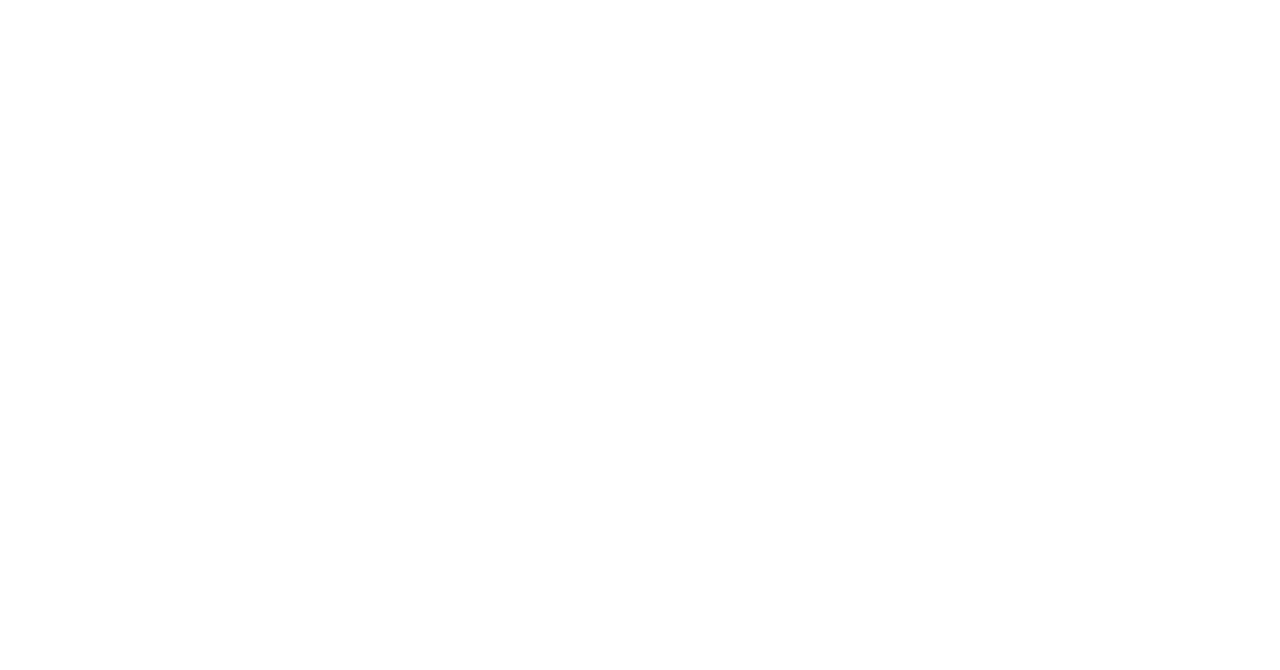
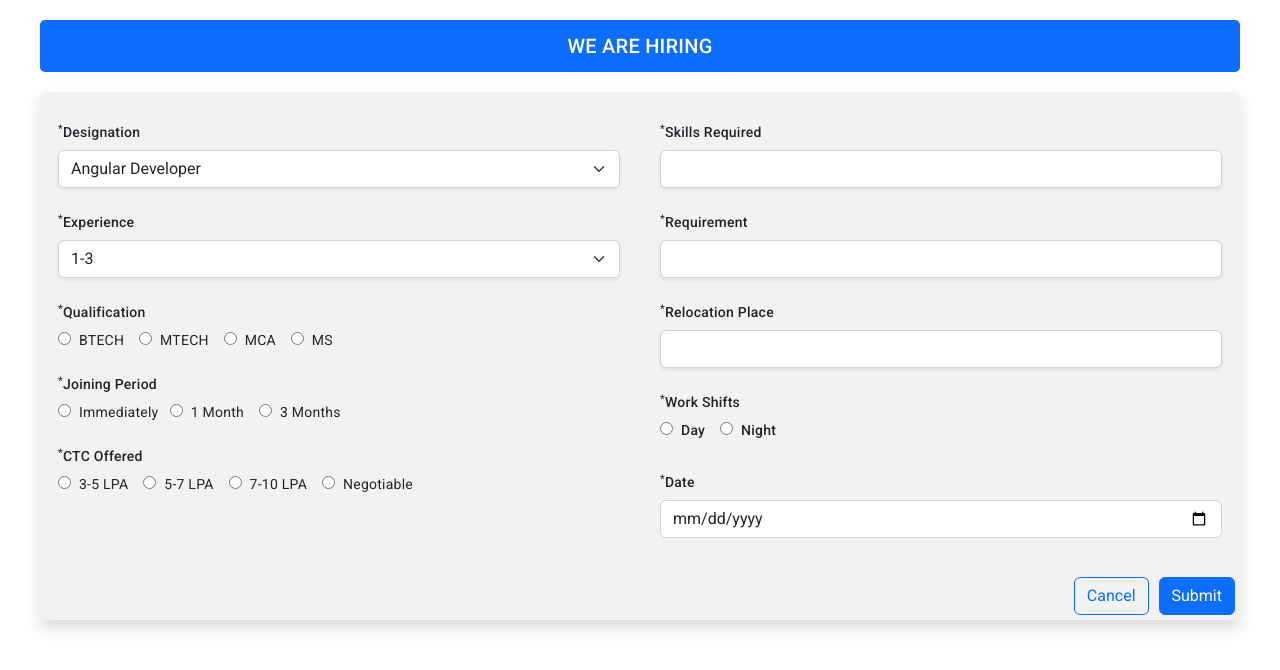
Before and after one commit to mani-tammina/IRP, an Angular app: page /jobcreate in a window 1280 px wide. Shown: the top 670 px of the page. Built offline with nearby package versions, Linux system fonts and the light colour scheme.

Commit message:
applyjobs form is done

```diff
--- a/src/app/applyjob/applyjob.component.html
+++ b/src/app/applyjob/applyjob.component.html
@@ -1 +1,30 @@
-<p>Apply Job</p>
+<section>
+    <form action="" class="card shadow">
+            <div class="row main">
+                <div class="col-4">
+                    <label class="form-label"><sup>*</sup>Firstname</label>
+                    <input type="text" class="form-control shadow-sm">
+                </div>
+                <div class="col-4">
+                    <label class="form-label"><sup>*</sup>Middlename</label>
+                    <input type="text" class="form-control shadow-sm">
+                </div>
+                <div class="col-4">
+                    <label class="form-label"><sup>*</sup>Lastname</label>
+                    <input type="text" class="form-control shadow-sm">
+                </div>
+            </div>
+            <div class="row">
+                <label for="" class="form-label"><sup>*</sup>Address</label>
+                <div class="col-6">
+                    <input type="text" class="form-control shadow-sm">
+                </div>
+                <div class="col-6">
+                    <input type="text" class="form-control shadow-sm">
+                </div>
+            </div>
+            <div class="row">
+
+            </div>
+    </form>
+</section>
--- a/src/app/applyjob/applyjob.component.scss
+++ b/src/app/applyjob/applyjob.component.scss
@@ -1,123 +1,12 @@
-.main {
+.card{
+    width: 50%;
+    margin: auto;
     background-color: #f3f3fe;
-
-    .form {
-        background-color: #ffffff;
-        width: 55%;
-        margin: auto;
-        border-radius: 10px;
-        padding: 0 50px;
-
-        h2 {
-            padding: 14px 0 34px 0;
-        }
-
-        .header-small {
-
-            .sub-heading {
-                h4 {
-                    font-size: 1.5rem;
-                }
-
-                border-bottom: 1px solid #d0d0d7;
-                padding-bottom: 16px;
-                margin-bottom: 3rem;
-            }
-
-
-        }
+    border:none;
+    padding: 10px;
+    .main {
+        display: flex;
+        align-items: center;
+        justify-content: center;
     }
 }
-
-.input-styles {
-    font-size: 1em;
-    border-radius: 5px;
-    border: 1px #d0d0d7;
-    border-style: solid;
-    width: 100%;
-    height: 40px;
-    padding-right: 0;
-}
-
-.drop-down {
-    height: 40px;
-    border-radius: 5px;
-    border: 1px #d0d0d7;
-    border-style: solid;
-    width: 100%;
-}
-
-.sun-width {
-    width: 48%;
-}
-
-.radio-styles {
-    width: 15px;
-    height: 15px;
-}
-
-.school-block {
-    border-bottom: 1px solid;
-    padding-bottom: 2rem;
-}
-.address-grid{
-    display: grid;
-    grid-template-columns: 20% 80%;
-}
-.address-section{
-    display: flex;
-    align-items: center;
-    justify-content: center;
-}
-.abcd{
-    display: grid;
-    grid-template-columns: 50% 50%;
-
-    mat-form-field{
-        margin: 5px;
-    }
-}
-.contact-grid{
-    display: grid;
-    grid-template-columns: 50% 50%;
-
-    mat-form-field{
-        margin: 5px;
-    }
-}
-.dob-grid{
-    display: grid;
-    align-items: center;
-    grid-template-columns: 50% 50%;
-    .text{
-        margin-left: 10px;
-    }
-}
-.education-grid{
-    display: grid;
-    align-items: center;
-    grid-template-columns: 50% 50%;
-
-    mat-form-field{
-        margin: 5px;
-    }
-    .text{
-        margin-left: 10px;
-    }
-}
-.employement-grid{
-    display: grid;
-    grid-template-columns: 50% 50%;
-
-    mat-form-field{
-        margin: 5px;
-    }
-}
-.references-grid{
-    display: grid;
-    grid-template-columns: 50% 50%;
-
-    mat-form-field{
-        margin: 5px;
-    }
-}
--- a/src/app/jobcreate/jobcreate.component.html
+++ b/src/app/jobcreate/jobcreate.component.html
@@ -1,77 +1,123 @@
-<!-- <section class="">
-    <h2>We are Hiring</h2>
-    <form action="">
-        <div class="abcd">
-            <div class="form-section">
-                <mat-form-field>
-                    <mat-label>Designation</mat-label>
-                    <mat-select matNativeControl required>
-                        <mat-option value="Angular Developer">Angular Developer</mat-option>
-                        <mat-option value="UI/UX Developer">UI/UX Developer</mat-option>
-                        <mat-option value="Appian Developer">Appian Developer</mat-option>
-                        <mat-option value="Mendix Developer">Mendix Developer</mat-option>
-                        <mat-option value="QA Engineer">QA Engineer</mat-option>
-                    </mat-select>
-                </mat-form-field>
-                <mat-form-field>
-                    <mat-label>Experience</mat-label>
-                    <mat-select matNativeControl required>
-                        <mat-option value="1-3">1-3</mat-option>
-                        <mat-option value="3-5">3-5</mat-option>
-                        <mat-option value="5-8">5-8</mat-option>
-                        <mat-option value="8+">8+</mat-option>
-                    </mat-select>
-                </mat-form-field>
-                <mat-label class="text">*Qualification</mat-label>
-                <mat-radio-group aria-label="Select an option">
-                    <mat-radio-button value="1">BTECH</mat-radio-button>
-                    <mat-radio-button value="2">MTECH</mat-radio-button>
-                    <mat-radio-button value="3">MCA</mat-radio-button>
-                    <mat-radio-button value="4">MS</mat-radio-button>
-                </mat-radio-group>
-                <mat-label class="text">*Joining Period</mat-label>
-                <mat-radio-group aria-label="Select an option">
-                    <mat-radio-button value="1">Immediately</mat-radio-button>
-                    <mat-radio-button value="2">1 Month</mat-radio-button>
-                    <mat-radio-button value="3">3 Month</mat-radio-button>
-                </mat-radio-group>
-                <mat-label class="text">*CTC Offered</mat-label>
-                <mat-radio-group aria-label="Select an option">
-                    <mat-radio-button value="1">3-5 LPA</mat-radio-button>
-                    <mat-radio-button value="2">5-7 LPA</mat-radio-button>
-                    <mat-radio-button value="3">7-10 LPA</mat-radio-button>
-                    <mat-radio-button value="4">Negotiable</mat-radio-button>
-                </mat-radio-group>
+<section class="form-section">
+    <div>
+        <h2 class="heading">WE ARE HIRING</h2>
+    </div>
+    <form class="card shadow">
+        <div class="main-sec row">
+            <div class="left-side col-6">
+                <div class="form-group mb-4">
+                    <label class="form-label" for="Designation"><sup>*</sup>Designation</label>
+                    <select id="designation" class="form-select shadow-sm">
+                        <option value="A">Angular Developer</option>
+                        <option value="B">UI/UX Developer</option>
+                        <option value="C">Appian Developer</option>
+                        <option value="D">Mendix Developer</option>
+                        <option value="D">QA Engineer</option>
+                    </select>
+                </div>
+
+                <div class="form-group mb-4">
+                    <label class="form-label"><sup>*</sup>Experience</label>
+                    <select id="experience" class="form-select shadow-sm">
+                        <option value="A">1-3</option>
+                        <option value="B">3-5</option>
+                        <option value="C">5-8</option>
+                        <option value="D">8+</option>
+                    </select>
+                </div>
+
+                <div class="mb-4">
+                    <div>
+                        <label class="form-label"><sup>*</sup>Qualification</label>
+                    </div>
+                    <input type="radio" id="contactChoice1" name="contact" value="btech" />
+                    <label class="ms-2"> BTECH</label>
+                    &nbsp;&nbsp;
+                    <input type="radio" id="contactChoice2" name="contact" value="mtech" />
+                    <label class="ms-2">MTECH</label>
+                    &nbsp;&nbsp;
+                    <input type="radio" id="contactChoice3" name="contact" value="mca" />
+                    <label class="ms-2">MCA</label>
+                    &nbsp;&nbsp;
+                    <input type="radio" id="contactChoice4" name="contact" value="ms" />
+                    <label class="ms-2">MS</label>
+                </div>
+
+
+                <div class="mb-4">
+                    <div>
+                        <label class="form-label"><sup>*</sup>Joining Period</label>
+                    </div>
+                    <input type="radio" id="contactChoice5" name="contact1" value="immediately" />
+                    <label class="ms-2"> Immediately</label>&nbsp;&nbsp;
+                    <input type="radio" id="contactChoice6" name="contact1" value="1month" />
+                    <label class="ms-2">1 Month</label>
+                    &nbsp;&nbsp;
+                    <input type="radio" id="contactChoice7" name="contact1" value="3months" />
+                    <label class="ms-2">3 Months</label>
+                </div>
+
+                <div class="mb-5">
+                    <div>
+                        <label class="form-label"><sup>*</sup>CTC Offered</label>
+                    </div>
+                    <input type="radio" id="contactChoice8" name="contact2" value="3-5lpa" />
+                    <label class="ms-2"> 3-5 LPA</label>
+                    &nbsp;&nbsp;
+                    <input type="radio" id="contactChoice9" name="contact2" value="5-7lpa" />
+                    <label class="ms-2">5-7 LPA</label>
+                    &nbsp;&nbsp;
+                    <input type="radio" id="contactChoice10" name="contact2" value="7-10lpa" />
+                    <label class="ms-2">7-10 LPA</label>
+                    &nbsp;&nbsp;
+                    <input type="radio" id="contactChoice11" name="contact2" value="negotiable" />
+                    <label class="ms-2">Negotiable</label>
+                </div>
             </div>
-            <div class="form-section">
-                <mat-form-field>
-                    <mat-label>*Skills Required</mat-label>
-                    <input matInput type="text">
-                </mat-form-field>
-                <mat-form-field>
-                    <mat-label>*Requirement</mat-label>
-                    <input matInput type="text">
-                </mat-form-field>
-                <mat-form-field>
-                    <mat-label>*Relocation Place</mat-label>
-                    <input matInput type="text">
-                </mat-form-field>
-                <mat-label class="text">*Work Shifts</mat-label>
-                <mat-radio-group aria-label="Select an option">
-                    <mat-radio-button value="1">Day</mat-radio-button>
-                    <mat-radio-button value="2">Night</mat-radio-button>
-                </mat-radio-group>
-                <mat-form-field appearance="fill">
-                    <mat-label>Choose a date</mat-label>
-                    <input matInput [matDatepicker]="picker">
-                    <mat-datepicker-toggle matIconSuffix [for]="picker"></mat-datepicker-toggle>
-                    <mat-datepicker #picker></mat-datepicker>
-                </mat-form-field>
+
+            <div class="left-side col-6">
+                <div class="skills-sec mb-4">
+                    <label class="form-label"><sup>*</sup>Skills Required</label>
+                    <input type="text" class="form-control shadow-sm">
+                </div>
+
+                <div class="req-sec mb-4">
+                    <label class="form-label"><sup>*</sup>Requirement</label>
+                    <input type="text" class="form-control shadow-sm">
+                </div>
+
+                <div class="reloc-sec mb-4">
+                    <label class="form-label"><sup>*</sup>Relocation Place</label>
+                    <input type="text" class="form-control shadow-sm">
+                </div>
+
+
+                <div class="join-sec mb-4">
+                    <div>
+                        <label class="form-label"><sup>*</sup>Work Shifts</label>
+                    </div>
+                    <input type="radio" id="contactChoice12" name="contact3" value="immediately" />
+                    <label class="form-label ms-2"> Day</label>
+                    &nbsp;&nbsp;
+                    <input type="radio" id="contactChoice13" name="contact3" value="1month" />
+                    <label class="form-label ms-2"> Night</label>
+                </div>
+
+
+                <div class="req-sec">
+                    <label class="form-label"><sup>*</sup>Date</label>
+                    <input type="date" class="form-control">
+                </div>
+
             </div>
         </div>
-        <div class="form-button">
-            <button mat-raised-button color="primary">Submit</button>
-            <button mat-raised-button color="warn">Cancel</button>
+
+        <div class="val-btns">
+            <button type="button" class="btn btn-primary float-end">Submit</button>
+            <button type="button" class="btn btn-outline-primary">Cancel</button>
         </div>
+
+
+
     </form>
-</section> -->
+</section>
--- a/src/app/jobcreate/jobcreate.component.scss
+++ b/src/app/jobcreate/jobcreate.component.scss
@@ -1,41 +1,55 @@
 h2{
-    background-color: #3f51b5;
+    background-color: #0d6efd;
     color: white;
     text-align: center;
     margin: 20px 40px;
     padding: 10px;
-    border-radius: 10px;
+    border-radius: 5px;
 }
-.text{
-    font-weight: 600;
+.card{
+    margin: 0 40px;
+    background-color: #f2f2f2;
+    border: none;
+
+    .main-sec{
+        padding: 10px;
+
+        .left-side{
+            padding: 20px;
+
+            .form-label{
+                font-weight: 500;
+
+                .text{
+                    font-weight: 600;
+                }
+            }
+        }
+    }
+
 }
-.abcd{
-    display: grid;
-    grid-template-columns: 50% 50%;
-    padding: 10px 30px;
 
-    .form-section{
-        display: flex;
+
+
+
+
+
+
+@media (min-width: 320px) and (max-width: 767px){
+    .main-sec{
         flex-direction: column;
-        margin: 10px;
     }
+    .left-side{
+        width: 100%;
+
+    }
+
 }
-.form-button{
+.val-btns{
     display: flex;
     flex-direction: row-reverse;
-    margin: 20px 40px;
 
     button{
         margin: 5px;
     }
 }
-
-// mobile resolutions
-@media (min-width: 320px) and (max-width: 767px){
-    h2{
-        min-width: 100px;
-    }
-    .abcd{
-        grid-template-columns: 100%;
-    }
-}
```
